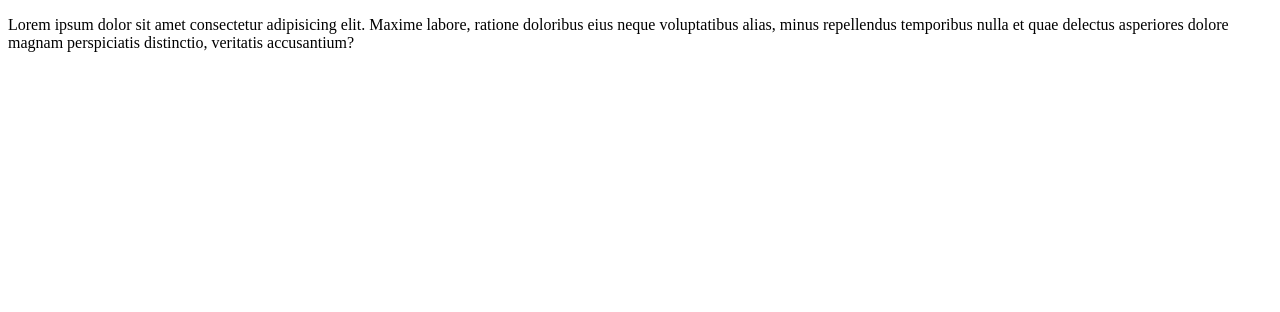
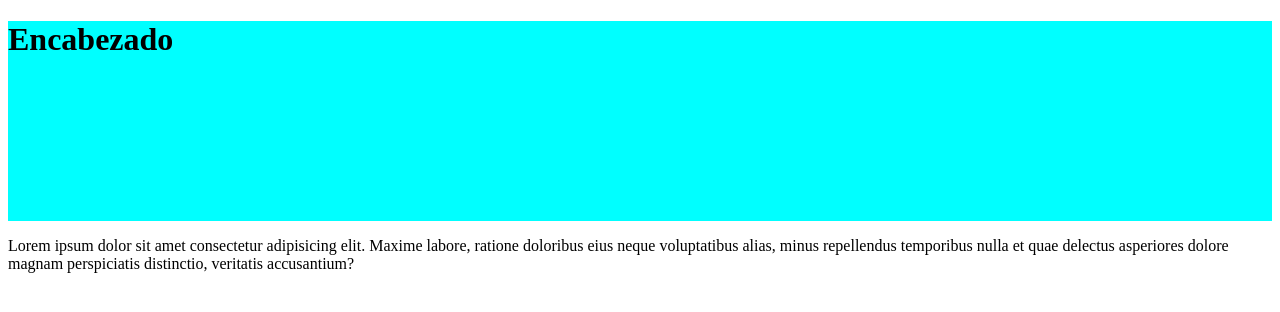
Before and after one commit to JACM7/Sesion3BEDU, a plain HTML site: page index.html in a window 1280 px wide. Drawn offline with Linux system fonts and the light colour scheme.

Commit message:
Cambio header

```diff
--- a/index.html
+++ b/index.html
@@ -8,7 +8,8 @@
 </head>
 <body>
 
-	<header>
+	<header class="container-padre">
+		<h1>Encabezado</h1>
 		<nav></nav>
 	</header>
 
--- a/style3.css
+++ b/style3.css
@@ -0,0 +1,5 @@
+.container-padre {
+	width: 100%;
+	height: 200px;
+	background-color: aqua;
+}
```
